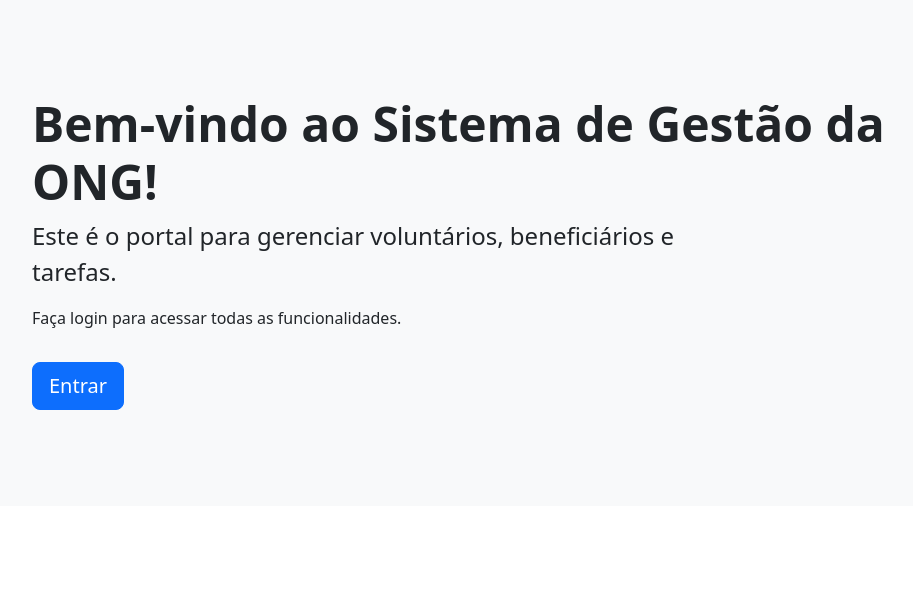
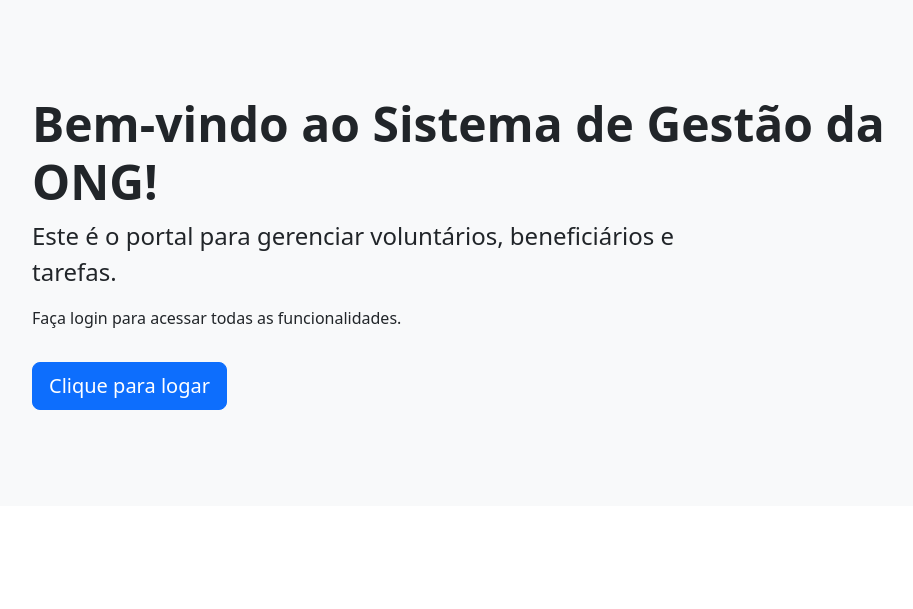
Before and after one commit to andreelzs/GestaoRenatoRodriguesONG, a Django app: page / in a window 1280 px wide. Shown: the part 129-738 px from the top of the page, without its empty margins (122-1035 px from the left). Run offline with Django 4.2, Linux system fonts and the light colour scheme.

Commit message:
Update pagina_inicial.html

```diff
--- a/core/templates/core/pagina_inicial.html
+++ b/core/templates/core/pagina_inicial.html
@@ -6,11 +6,11 @@
       <h1 class="display-5 fw-bold">{{ titulo_pagina }}</h1>
       <p class="col-md-8 fs-4">{{ mensagem_boas_vindas }}</p>
       {% if user.is_authenticated %}
-      <p>Você está logado como {{ user.username }}.</p>
+      <p>Você está logado como, bem vindo {{ user.username }}.</p>
       {# <a href="#" class="btn btn-primary btn-lg" type="button">Ir para o Dashboard</a> #}
     {% else %}
       <p>Faça login para acessar todas as funcionalidades.</p>
-      <a href="{% url 'contas:login' %}" class="btn btn-primary btn-lg mt-3" type="button">Entrar</a>
+      <a href="{% url 'contas:login' %}" class="btn btn-primary btn-lg mt-3" type="button">Clique para logar</a>
       {# <a href="#" class="btn btn-primary btn-lg" type="button">Entrar</a> #}
       {# <a href="#" class="btn btn-secondary btn-lg" type="button">Cadastre-se</a> #}
     {% endif %}
```
